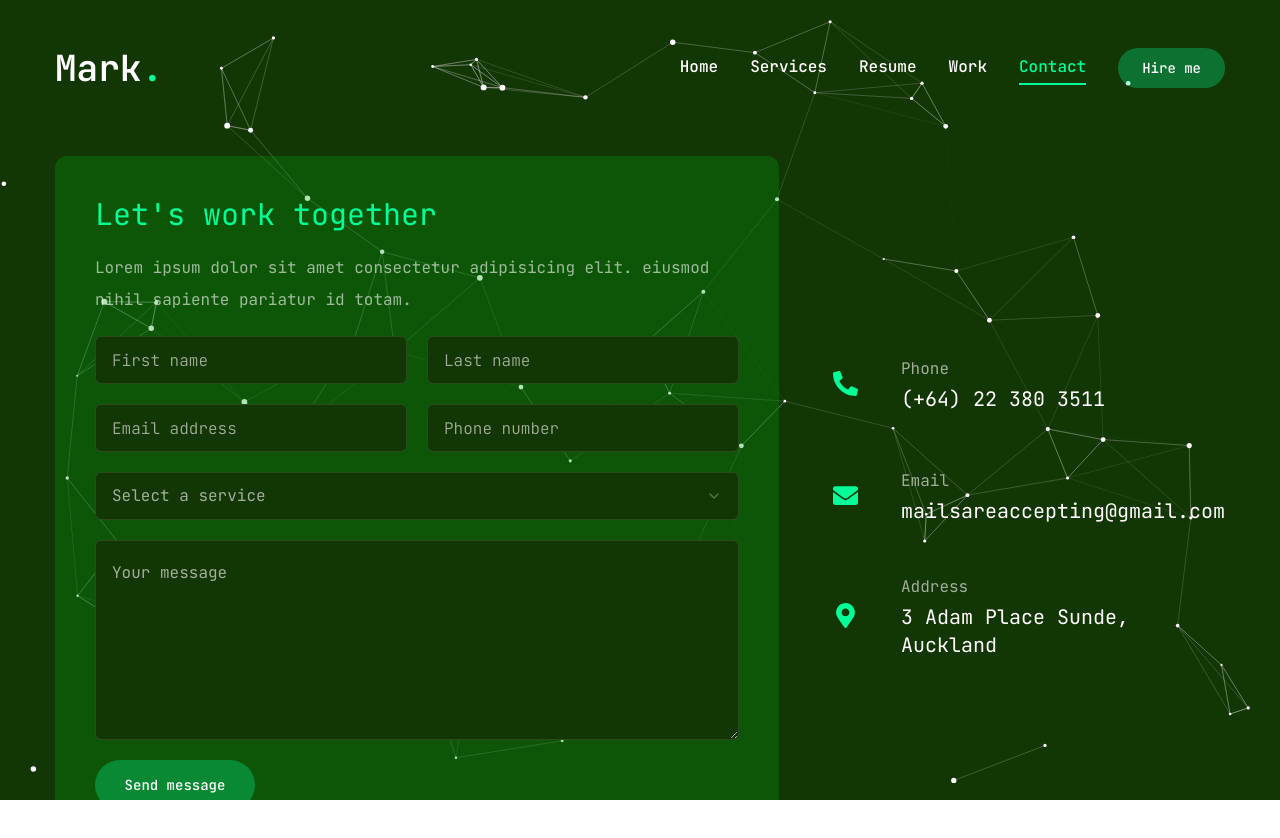
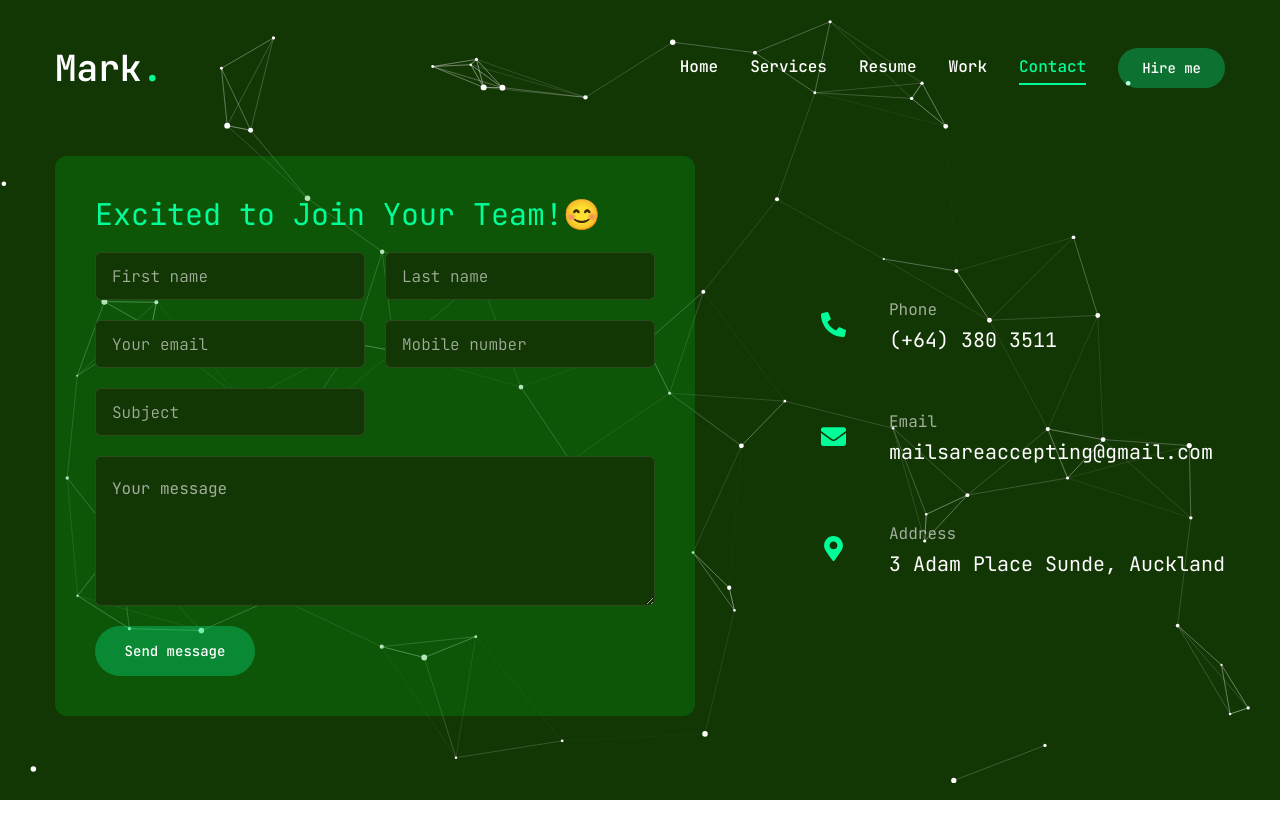
Before and after one commit to marktmng/mark-portfolio, a Next.js app: page /contact in a window 1280 px wide. Shown: the top 838 px of the page. After the commit the page ends 800 px from the top, so only its background shows below. Built offline with nearby package versions, Linux system fonts and the light colour scheme.

Commit message:
made gmail integration

```diff
--- /dev/null
+++ b/app/api/contact/route.js
@@ -0,0 +1,40 @@
+import { NextResponse } from "next/server";
+import nodemailer from "nodemailer";
+
+export async function POST(req) {
+  try {
+    const { firstname, lastname, email, phone, subject, message } =
+      await req.json();
+
+    // Nodemailer Transporter
+    const transporter = nodemailer.createTransport({
+      service: "gmail",
+      auth: {
+        user: "mailsareaccepting@gmail.com", // Your Gmail
+        pass: "jnat kxjs bjgx nfnk", // Generate App Password from Google
+      },
+    });
+
+    // Email Content
+    const mailOptions = {
+      from: email,
+      to: "mailsareaccepting@gmail.com", // Your Gmail
+      subject: `New Message: ${subject}`,
+      text: `${message}\n\nName: ${firstname} ${lastname}\nEmail: ${email}\nPhone: ${phone}`,
+    };
+
+    // Send Email
+    await transporter.sendMail(mailOptions);
+
+    return NextResponse.json({
+      success: true,
+      message: "Email sent successfully!",
+    });
+  } catch (error) {
+    return NextResponse.json({
+      success: false,
+      message: "Error sending email",
+      error,
+    });
+  }
+}
--- a/app/contact/page.jsx
+++ b/app/contact/page.jsx
@@ -1,26 +1,26 @@
 "use client";
-
 import { Button } from "@/components/ui/button";
 import { Input } from "@/components/ui/input";
 import { Textarea } from "@/components/ui/textarea";
 import { motion } from "framer-motion";
+import { useState } from "react";
 import { FaEnvelope, FaMapMarkerAlt, FaPhoneAlt } from "react-icons/fa";
 
-import {
-  Select,
-  SelectContent,
-  SelectGroup,
-  SelectItem,
-  SelectLabel,
-  SelectTrigger,
-  SelectValue,
-} from "@/components/ui/select";
+const Contact = () => {
+  const [formData, setFormData] = useState({
+    firstname: "",
+    lastname: "",
+    email: "",
+    phone: "",
+    subject: "",
+    message: "",
+  });
 
   const info = [
     {
       icon: <FaPhoneAlt />,
       title: "Phone",
-    description: "(+64) 22 380 3511",
+      description: "(+64) 380 3511",
     },
     {
       icon: <FaEnvelope />,
@@ -34,7 +34,48 @@ const info = [
     },
   ];
 
-const Contact = () => {
+  const [loading, setLoading] = useState(false);
+  const [success, setSuccess] = useState(null);
+
+  // Handle Input Change
+  const handleChange = (e) => {
+    setFormData({ ...formData, [e.target.name]: e.target.value });
+  };
+
+  // Handle Form Submission
+  const handleSubmit = async (e) => {
+    e.preventDefault();
+    setLoading(true);
+
+    try {
+      const response = await fetch("api/contact", {
+        method: "POST",
+        headers: { "Content-Type": "application/json" },
+        body: JSON.stringify(formData),
+      });
+
+      const data = await response.json();
+      setLoading(false);
+
+      if (data.success) {
+        setSuccess("Message sent successfully!");
+        setFormData({
+          firstname: "",
+          lastname: "",
+          email: "",
+          phone: "",
+          subject: "",
+          message: "",
+        });
+      } else {
+        setSuccess("Failed to send message. Please try again.");
+      }
+    } catch (error) {
+      setLoading(false);
+      setSuccess("An error occurred. Please try again.");
+    }
+  };
+
   return (
     <motion.section
       initial={{ opacity: 0 }}
@@ -46,43 +87,80 @@ const Contact = () => {
     >
       <div className="container mx-auto">
         <div className="flex flex-col xl:flex-row gap-[30px]">
-          {/* form */}
           <div className="xl:h-[54%] order-2 xl:order-none">
-            <form className="flex flex-col gap-5 p-10 bg-[#02a312]/30 rounded-xl">
-              <h3 className="text-3xl text-accent">Let's work together</h3>
-              <p className="text-white/60">
-                Lorem ipsum dolor sit amet consectetur adipisicing elit. eiusmod
-                nihil sapiente pariatur id totam.
-              </p>
-              {/* input */}
+            <form
+              onSubmit={handleSubmit}
+              className="flex flex-col gap-5 p-10 bg-[#02a312]/30 rounded-xl"
+            >
+              <h3 className="text-3xl text-accent">
+                Excited to Join Your Team!😊
+              </h3>
               <div className="grid grid-cols-1 md:grid-cols-2 gap-5">
-                <Input type="firstname" placeholder="First name" />
-                <Input type="lastname" placeholder="Last name" />
-                <Input type="email" placeholder="Email address" />
-                <Input type="phone" placeholder="Phone number" />
+                <Input
+                  type="text"
+                  name="firstname"
+                  placeholder="First name"
+                  value={formData.firstname}
+                  onChange={handleChange}
+                  required
+                />
+                <Input
+                  type="text"
+                  name="lastname"
+                  placeholder="Last name"
+                  value={formData.lastname}
+                  onChange={handleChange}
+                />
+                <Input
+                  type="email"
+                  name="email"
+                  placeholder="Your email"
+                  value={formData.email}
+                  onChange={handleChange}
+                  required
+                />
+                {/* <Input
+                  type="text"
+                  name="phone"
+                  placeholder="Phone number"
+                  value={formData.phone}
+                  onChange={handleChange}
+                  required
+                /> */}
+
+                <Input
+                  type="tel"
+                  name="phone"
+                  placeholder="Mobile number"
+                  pattern="^\+?[1-9]\d{1,14}$"
+                  value={formData.phone}
+                  onChange={handleChange}
+                  required
+                />
+                <Input
+                  type="text"
+                  name="subject"
+                  placeholder="Subject"
+                  value={formData.subject}
+                  onChange={handleChange}
+                  required
+                />
               </div>
-              {/* select */}
-              <Select>
-                <SelectTrigger className="w-full">
-                  <SelectValue placeholder="Select a service" />
-                </SelectTrigger>
-                <SelectContent>
-                  <SelectGroup>
-                    <SelectLabel>Select a service</SelectLabel>
-                    <SelectItem value="est">Web development</SelectItem>
-                    <SelectItem value="cst">UI/UX Design</SelectItem>
-                    <SelectItem value="mst">Logo Design</SelectItem>
-                  </SelectGroup>
-                </SelectContent>
-              </Select>
-              {/* text area */}
-              <Textarea className="h-[200px]" placeholder="Your message" />
+              <Textarea
+                className="h-[150px]"
+                name="message"
+                placeholder="Your message"
+                value={formData.message}
+                onChange={handleChange}
+                required
+              />
               <Button
-                // size="md"
+                type="submit"
                 className="max-w-40 h-[50px] bg-accent/30 text-white hover:bg-accent/10"
               >
-                Send message
+                {loading ? "Sending..." : "Send message"}
               </Button>
+              {success && <p className="text-white/60 mt-2">{success}</p>}
             </form>
           </div>
           {/* info */}
--- a/package.json
+++ b/package.json
@@ -25,6 +25,7 @@
     "framer-motion": "^12.0.5",
     "lucide-react": "^0.473.0",
     "next": "15.1.5",
+    "nodemailer": "^6.10.0",
     "react": "^19.0.0",
     "react-countup": "^6.5.3",
     "react-dom": "^19.0.0",
```
Also changed, not shown: 1 other file (tests, documents, lock files or other folders). Lines whose indentation alone changed are shown as unchanged.
